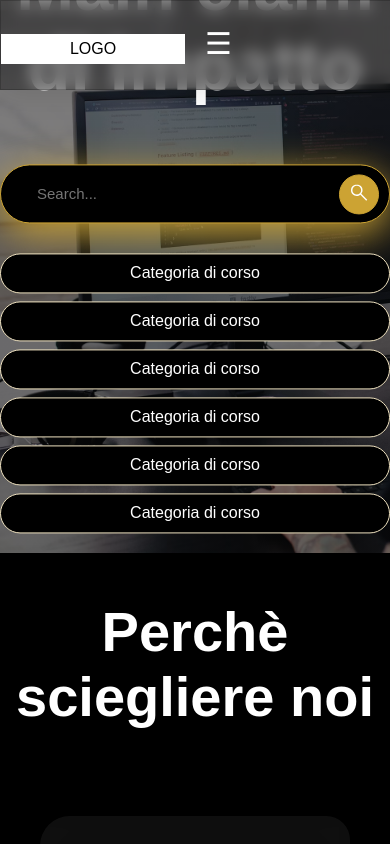
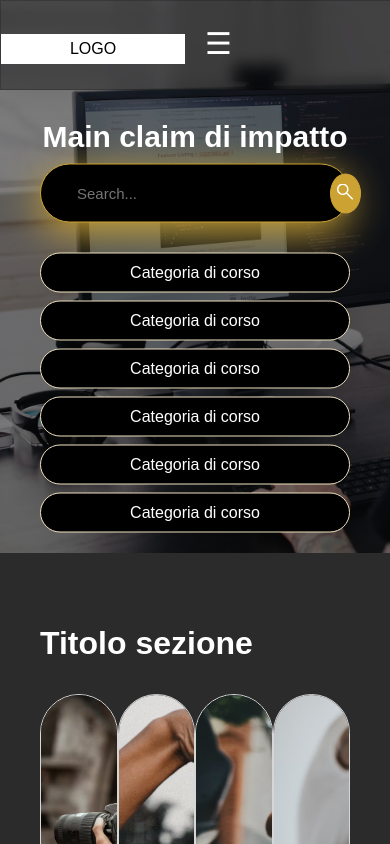
Before and after one commit to FedeMattu/Test-Federico, a React (Create React App) app in the folder testfederico/: page / in a window 390 px wide. Shown: the top 844 px of the page. Built offline with nearby package versions, Linux system fonts and the light colour scheme; a web font is replaced by a local one.

Commit message:
Responsive Working

```diff
--- a/testfederico/src/App.css
+++ b/testfederico/src/App.css
@@ -62,17 +62,30 @@ p {
   body {
     width: auto;
   }
+
+  h1 {
+    font-size: 30px;
+    margin-top: 20px;
+  }
 }
 
 @media (max-width: 720px) {
   body {
     width: auto;
   }
+
+  h1 {
+    font-size: 30px;
+  }
 }
 
 @media (max-width: 1024px) {
   body {
     width: auto;
+  }
+
+  h1 {
+    margin-bottom: 10px;
   }
 }
 
@@ -224,6 +237,7 @@ ul {
   box-shadow: #cca333 0px 10px 40px 0px;
   margin-left: auto;
   margin-right: auto;
+  margin: 0 40px 0 40px;
 }
 
 .searchButton {
@@ -278,60 +292,57 @@ input {
 }
 
 @media (max-width: 540px) {
+
   .title {
     width: 100%;
-  }
-  .title h1 {
-    font-weight: 600;
-    font-size: 30px;
-    position: relative;
-    transform: translate(0%, 0%);
+    padding-top: 100px;
+    position: none;
   }
 
   .categoryCollection {
     display: flex;
     flex-direction: column;
+    padding: 0 40px 40px 40px;
   }
 }
 
 @media (max-width: 720px) {
-  .title h1 {
-    font-weight: 600;
-    font-size: 50px;
-    position: relative;
+  .title {
+    width: 100%;
+    padding-top: 100px;
   }
 
   .categoryCollection {
     display: flex;
     flex-direction: column;
+    padding: 0 40px 40px 40px;
   }
 }
 
 @media (max-width: 1024px) {
-  .title h1 {
-    font-weight: 600;
-    font-size: 60px;
-    position: relative;
+  .title {
+    width: 100%;
+    padding-top: 150px;
   }
 
   .categoryCollection {
     display: flex;
     flex-direction: column;
+    padding: 0 40px 40px 40px;
   }
 }
 
 
 @media (max-width: 1200px) {
-  .title h1 {
-    font-weight: 600;
-    font-size: 70px;
+  .title {
+    width: 100%;
+    margin-top: 50px;
   }
 
   .categoryCollection {
     display: flex;
     flex-direction: column;
-    flex-shrink: 2;
-  }
+    padding: 0 40px 40px 40px;  }
 }
 
 
@@ -548,6 +559,7 @@ hr.separationLine {
     display: flex;
     flex-direction: row;
     justify-content: space-between;
+    width: 100%;
   }
   .myFooter {
     flex-direction: column;
--- a/testfederico/src/pages/Index.jsx
+++ b/testfederico/src/pages/Index.jsx
@@ -11,8 +11,8 @@ const Index = () => {
     <Navigation />
         <main>
         <SubMenu />
-            {/* <Works />
-            <Works2 /> */}
+            <Works />
+            <Works2 />
             <About />
         </main>
         <hr className="separationLine" />
```
